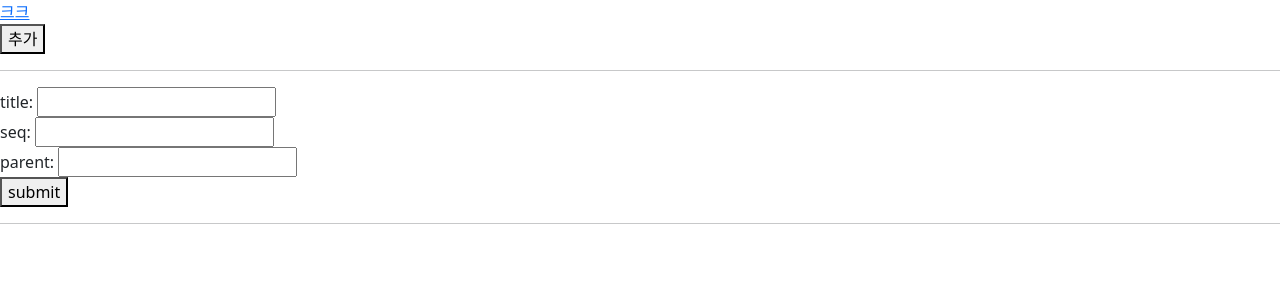
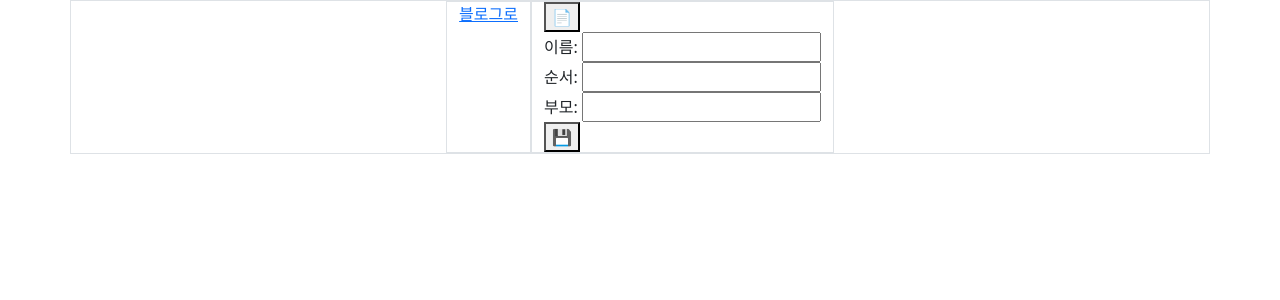
Before and after one commit to sisu-01/sisu2, a Django app: page /blog/tree/ in a window 1280 px wide. Shown: the top 300 px of the page. Run offline with Django 4.2, Linux system fonts and the light colour scheme; the visitor is signed in with stand-in values (Sample User, id 1); some libraries are stand-ins or nearby versions.

Commit message:
tree 레이아웃

```diff
--- a/templates/blog/blog_tree.html
+++ b/templates/blog/blog_tree.html
@@ -5,23 +5,26 @@
     {% include 'layout/meta.html' %}
 </head>
 <body>
-    <a href="{% url 'blog:index' %}">크크</a>
-    <div id="tree-wrapper">
-    </div>
-    <button type="button" onClick="insertTree()">추가</button>
-    <hr>
-    <form id="tree-form" enctype="multipart/form-data">
-        {% csrf_token %}
-        <input type="hidden" name="id"/>
-        <div>title: <input type="text" name="title"/></div>
-        <div>seq: <input type="number" name="seq"/></div>
-        <div>parent: <input type="text" id="parent" name="parent"/></div>
-        <button type="submit">submit</button>
-    </form>
-    <hr>
-    {% if messages %}
-        {% include 'layout/message.html' %}
-    {% endif %}
+    <main class="container border">
+        <div class="row justify-content-center">
+            <div class="col-auto border">
+                <a href="{% url 'blog:index' %}">블로그로</a><br/>
+                <div id="tree-wrapper">
+                </div>
+            </div>
+            <div class="col-auto border">
+                <button type="button" onClick="insertTree()">📄</button>
+                <form id="tree-form" enctype="multipart/form-data">
+                    {% csrf_token %}
+                    <input type="hidden" id="id" name="id"/>
+                    <div>이름: <input type="text" id="title" name="title" maxlength="20"/></div>
+                    <div>순서: <input type="number" id="seq" name="seq"/></div>
+                    <div>부모: <input type="text" id="parent" name="parent"/></div>
+                    <button type="submit">💾</button>
+                </form>
+            </div>
+        </div>
+    </main>
     <script>
         function getTree(){
             const URL = "{% url 'blog:get_tree' %}"
@@ -43,7 +46,7 @@
                     const ID_BUTTONS = document.querySelectorAll(".id-button");
                     ID_BUTTONS.forEach(btn => {
                         btn.addEventListener("click", () => {
-                            document.getElementById("parent").value = btn.getAttribute("menu-id");
+                            selectParent(btn);
                         });
                     });
 
@@ -75,13 +78,12 @@
                 if(menu.parent_id === parent){
                     tree +=
                     `<div style="margin-left:${depth}px;">
-                        <span><b>${menu.title}</b></span>
-                        <span>seq: ${menu.seq}</span>
-                        <button class="id-button" menu-id="${menu.id}">id: ${menu.id}</button>
-                        <button class="select-button" value="${menu.id}">${menu.title} 선택(수정)</button>
-                        <button class="delete-button" value="${menu.id}">${menu.title} 삭제</button>
+                        <span><b>${menu.seq}:&nbsp;${menu.title}</b></span>
+                        <button class="id-button" menu-id="${menu.id}">👶</button>
+                        <button class="select-button" value="${menu.id}">📝</button>
+                        <button class="delete-button" value="${menu.id}">🗑</button>
                     </div>`;
-                    tree += makeTree(MENUS, menu.id, depth+20);
+                    tree += makeTree(MENUS, menu.id, depth+40);
                 }
             })
             return tree;
@@ -123,6 +125,19 @@
             .catch((error) => console.log("error:", error));
         }
 
+        function initButton() {
+            document.getElementsByName("id")[0].value = "";
+            document.getElementById("id").value = "";
+            document.getElementById("title").value = "";
+            document.getElementById("seq").value = "";
+            document.getElementById("parent").value = "";
+        }
+
+        function selectParent(btn) {
+            initButton();
+            document.getElementById("parent").value = btn.getAttribute("menu-id");
+        }
+
         function selectTree(id) {
             const URL = "{% url 'blog:select_tree' %}";
             const OPTIONS = {
@@ -140,6 +155,7 @@
             .then(response => response.json())
             .then(data => {
                 if(data.status){
+                    initButton();
                     for(key in data.data){
                         const el = document.getElementsByName(key)[0];
                         if(el !== undefined){
@@ -155,7 +171,7 @@
 
         function insertTree(){
             //수정 팝업창 등장~
-            document.getElementsByName("id")[0].value = "";
+            initButton();
         }
 
         function deleteTree(id){
```
